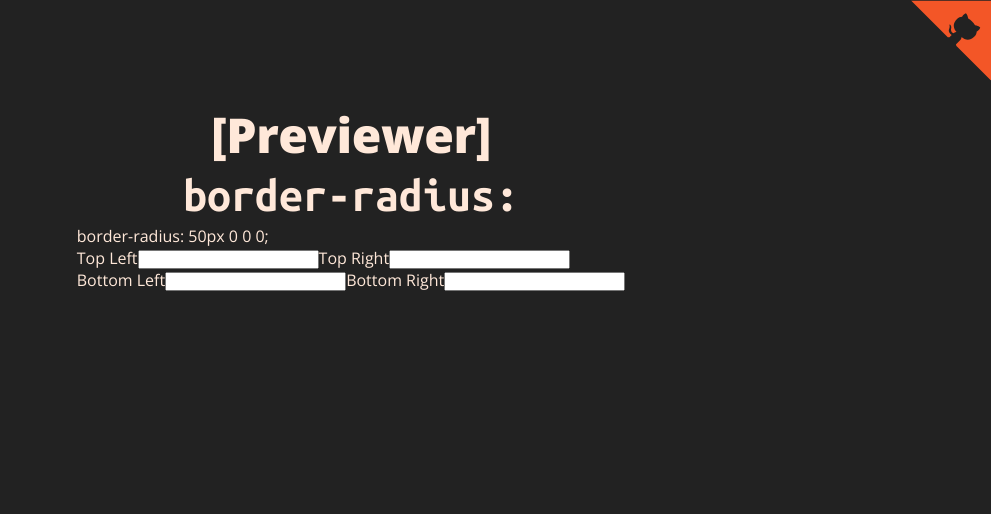
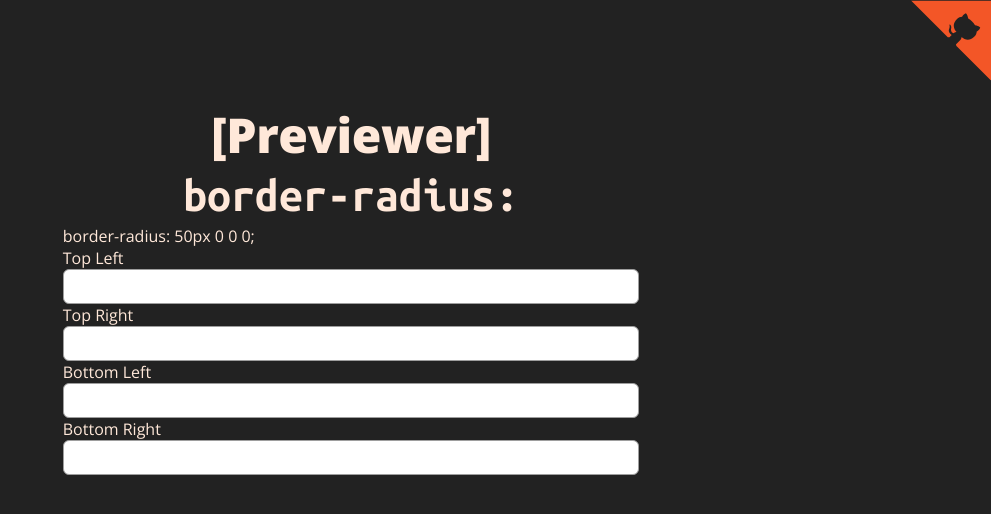
Before and after one commit to matheusgondra/devsoutinho-labs, a React (Vite) app in the folder challenge-1/: page / in a window 1280 px wide. Shown: the top 514 px of the page, without its empty margins (289-1280 px from the left). Built offline with nearby package versions, Linux system fonts and the light colour scheme.

Commit message:
:lipstick: feat: Estilização do InputBorderRadius

```diff
--- a/challenge-1/src/components/InputBorderRadius/index.tsx
+++ b/challenge-1/src/components/InputBorderRadius/index.tsx
@@ -1,12 +1,14 @@
+import "./styles.css";
+
 interface InputBorderRadiusProps {
     text: string;
 }
 
 export const InputBorderRadius = ({ text }: InputBorderRadiusProps) => {
     return (
-        <label>
+        <label className="border-radius_label">
             {text}
-            <input type="text" />
+            <input className="border-radius_input" type="text" />
         </label>
     );
 }
--- /dev/null
+++ b/challenge-1/src/components/InputBorderRadius/styles.css
@@ -0,0 +1,15 @@
+.border-radius_label {
+    text-align: left;
+    width: 100px;
+    margin-bottom: 4px;
+}
+
+.border-radius_input {
+    width: 100%;
+    height: 35px;
+    border-radius: 6px;
+    border: 1px solid #9E9E9E;
+    padding-left: 12px;
+    font-size: 14px;
+    color: #222;
+}
```
